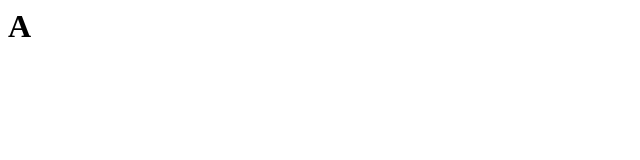
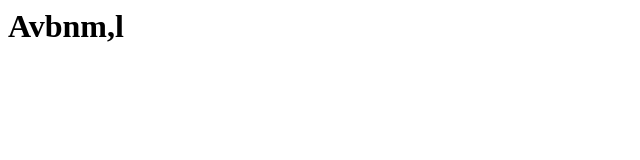
Before and after one commit to shaiksaniya13/laab, a plain HTML site: page index.html in a window 1280 px wide. Shown: the whole page, without its empty margins (0-640 px from the left). Drawn offline with Linux system fonts and the light colour scheme.

Commit message:
Update index.html

```diff
--- a/index.html
+++ b/index.html
@@ -1,3 +1,3 @@
 <html>
-<h1>A</h1>
+<h1>Avbnm,l</h1>
 </html>
```
